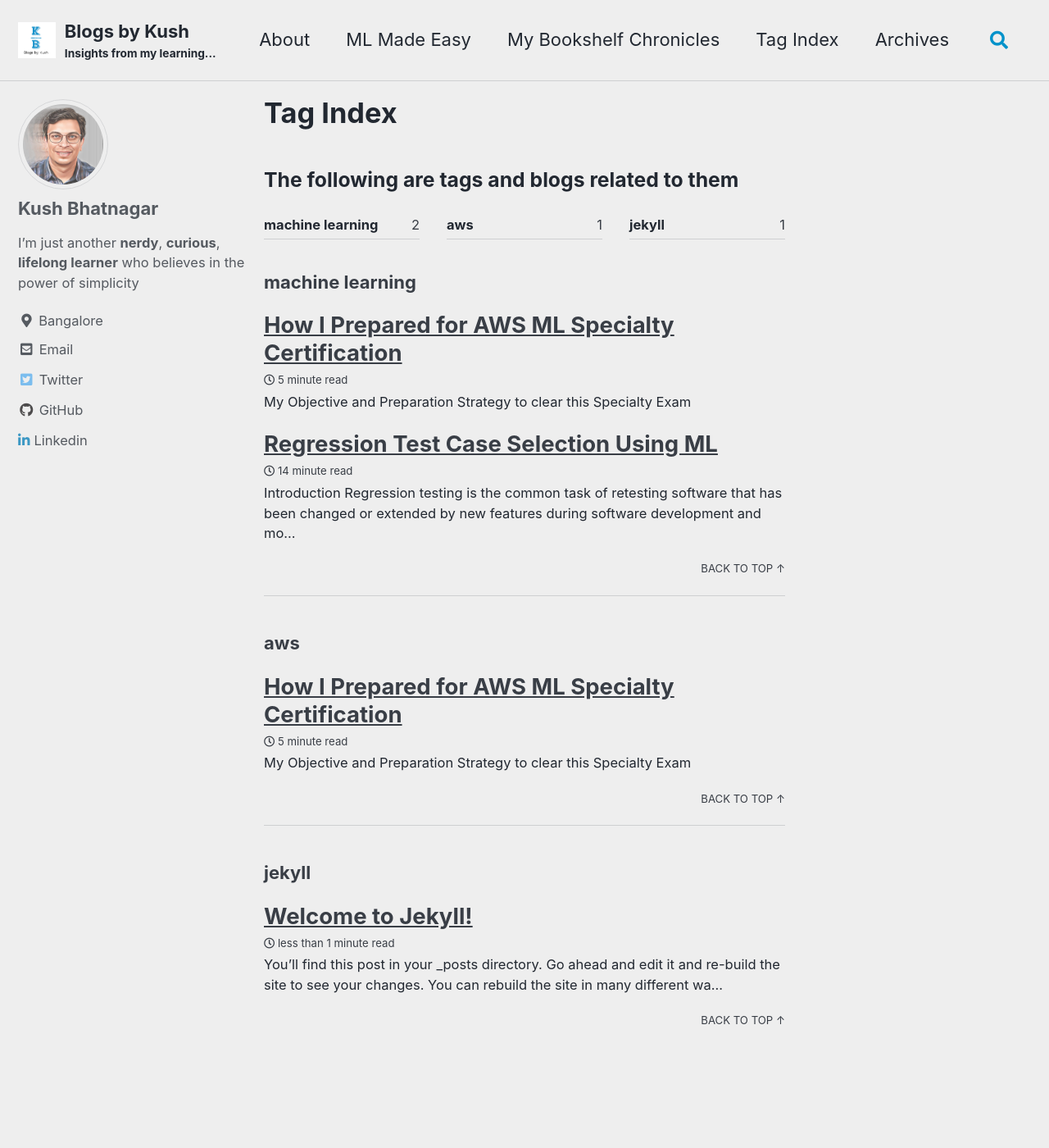
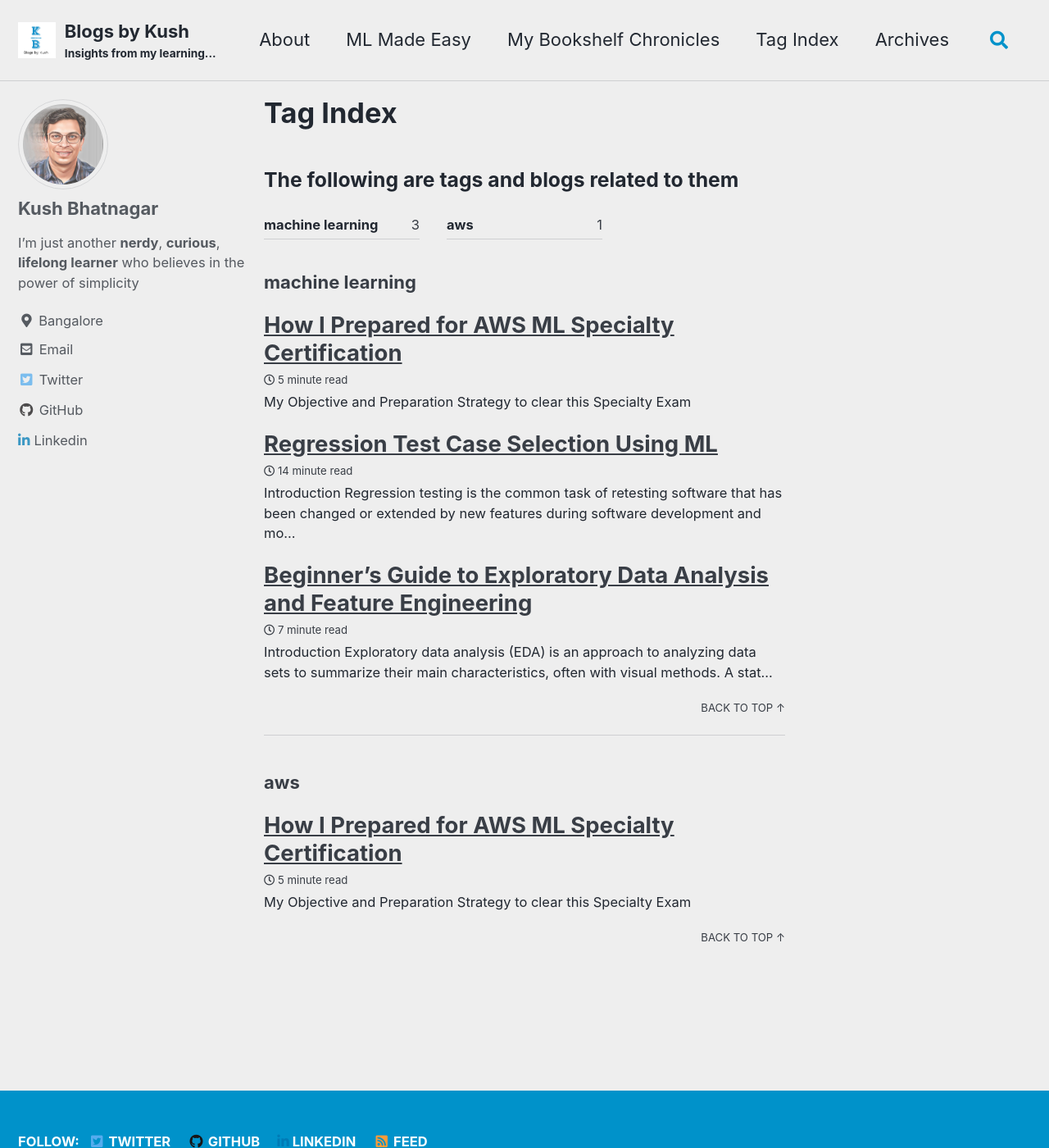
Before and after one commit to KushBhatnagar/kushbhatnagar.github.io, a Jekyll site: the page built from _pages/tags.md, in a window 1280 px wide and 1400 px high. Shown: the whole window at 82% size. Built offline with Jekyll 4.4.1, drawn with Linux system fonts in a browser that asks for light colours; cached includes are drawn as plain includes; some of the changed lines change nothing that is shown.

Commit message:
Adding old blog- Guide to EDA

````diff
--- a/_config.yml
+++ b/_config.yml
@@ -4,12 +4,12 @@ title: Blogs by Kush
 title_separator: '-'
 subtitle: Insights from my learning...
 name: Kush Bhatnagar
-description: An amazing website.
+description: Blogs on MLOPS, AWS , Machine Learning and lot more
 #url: 'https://localhost:4000'
 url: https://kushbhatnagar.github.io
 #baseurl: null
 baseurl: "/"
-repository: null
+repository: kushbhatnagar/kushbhatnagar.github.io
 teaser: /assets/images/unsplash-image-3.jpg
 logo: /assets/images/logo-kb-2-air.png
 masthead_title: null
--- /dev/null
+++ b/_posts/2020-01-29-guidefornewbie-eda-featureeng-modeling-evaluation.md
@@ -0,0 +1,275 @@
+---
+title: Beginner's Guide to Exploratory Data Analysis and Feature Engineering
+layout: single
+toc: true
+tags:
+- machine learning
+---
+
+# Introduction
+**Exploratory data analysis (EDA)** is an approach to analyzing data sets to summarize their main characteristics, often with visual methods. A statistical model can be used or not, but primarily EDA is for seeing what the data can tell us beyond the formal modeling or hypothesis testing task.
+When I started my journey in the Data Science field I always had difficulty with the starting point of any problem but after reading a few exemplary Kernels in Kaggle I have realized the power of Exploratory Data Analysis and its impact on Data Modeling and Predictions
+
+I am trying to explain how we can do EDA and Feature Engineering as the simplest way to get some insight into the Titanic Disaster. I have put only specific code snippets before each visualization and analysis, if anyone is interested in full code then refer to the link provided at the end.
+
+The sinking of the Titanic is one of the most infamous shipwrecks in history. On April 15, 1912, during her maiden voyage, the widely considered “unsinkable” RMS Titanic sank after colliding with an iceberg. Unfortunately, there weren’t enough lifeboats for everyone on board, resulting in the death of 1502 out of 2224 passengers and crew.
+
+I have used [dataset](https://www.kaggle.com/c/titanic/data) which is provided by **Kaggle** for [Titanic: Machine Learning from Disaster Competition](https://www.kaggle.com/c/titanic/overview)
+
+# Features Analysis
+Let’s import required libraries for EDA
+```python
+#Importing required libraries
+import numpy as np
+import seaborn as sns
+import pandas as pd
+import matplotlib.pyplot as plt
+import plotly.graph_objects as go
+import plotly.express as px
+from sklearn.ensemble import RandomForestClassifier
+#Importing train data set
+ds_train=pd.read_csv("/<InputDirectory>/train.csv")
+#Checking features in train data set
+ds_train.head()
+```
+<img src ="/assets/images/data-set-titanic.png">
+
+Now , analyze these features/variables one by one
+
+**Survived** is a target variable where the survival of a passenger is predicted in binary format i.e. 0 for Not Survived and 1 for Survived
+
+**PassengerId** and **Ticket** variables can be assumed as Random unique Identifiers of Passengers and they don't have any impact on survival, hence we can ignore them
+
+**Pclass** is an ordinal datatype for the ticket class, it can be considered as the passenger's **Socio-Economic Status** and it may impact the passenger’s survival chances so we will keep this in our analysis. It's unique values are 1 = Upper Class, 2 = Middle Class and 3= Lower Class
+
+**Name** is self-explanatory, we will skip this variable from our analysis
+
+**Sex or Gender** could have played an important role in survival because during any evacuation from disaster, preference will be given to the female gender and to test this notion we will consider gender in our analysis
+
+**SibSp and Parch** represent the total number of the passenger's siblings/spouse and parents/children on board respectively, they could be used to create a new variable called **'Family Size'** (Creating a new feature/variable is an example of Feature Engineering)
+
+**Age** could have also played a role in survival, so we will keep this in our feature list
+
+**Fare** is also an indicator of the Socio-Economic Status of passengers, let's keep this in our feature list
+
+**Cabin** is the Cabin number of the passenger and it can be used in Feature engineering to get an approximate position of the passenger when the accident happened, also from deck level, we can deduce Socioeconomic status. However, after looking at the data it looks like there are many null values so we can drop this column from our feature list.
+
+**Embarked** is a port of embarkation of passengers and this may have an impact on the target variable so we will keep this variable for now. It has 3 unique values , **C = Cherbourg ,Q = Queenstown and S = Southampton**
+
+# Visualization
+Now, we will try to see the relation between selected features by creating Seaborn and Plotly visualization
+
+First, start with the passenger’s Age
+```python
+#Converting Age into series and visualizing the age distribution
+age_series=pd.Series(ds_train['Age'].value_counts())
+fig=px.scatter(age_series,y=age_series.values,x=age_series.index)
+fig.update_layout(
+    title="Age Distribution",
+    xaxis_title="Age in Years",
+    yaxis_title="Count of People",
+    font=dict(
+        family="Courier New, monospace",
+        size=18,
+    )
+)
+fig.show()
+```
+
+<img src ="/assets/images/age-dist-Vs-age_Titanic.png">
+
+We can deduce a few points from the above graph
+<ol>
+  <li> Majority of passengers aged more than <b>20 years</b> and less than <b>50 years</b> </li>
+  <li> 30 passengers share the same age i.e. <b>24 years</b> </li>
+  <li> <b>164</b> passengers share the same age </li>
+</ol>
+{: .notice--info}
+
+Let’s check how Gender is distributed among passengers
+```python
+print("Number of Passengers Gender Wise \n{}".format(ds_train['Sex'].value_counts()))
+#Gender wise distribution
+fig = go.Figure(data=[go.Pie(labels=ds_train['Sex'],hole=.4)])
+fig.update_layout(
+    title="Sex Distribution",
+    font=dict(
+        family="Courier New, monospace",
+        size=18
+    ))
+fig.show()
+```
+<img src ="/assets/images/gender-dist_titanic.png">
+
+It’s quite evident that the number of male passengers is almost double of female passengers.
+
+Let’s see how many females and males survived across different age groups.
+
+```python
+#Create categorical variable graph for Age,Sex and Survived variables
+sns.catplot(x="Survived", y="Age", hue="Sex", kind="swarm", data=ds_train,height=10,aspect=1.5)
+plt.title('Passengers Survival Distribution: Age and Sex',size=25)
+plt.show()
+```
+
+<img src ="/assets/images/passenger-surv-dist-age-sex_Titanic.png">
+
+Well it’s pretty evident from the above graph that the majority of female passengers are survived
+
+<ol>
+  <li> Majority of Male passengers aged between 20 to 50 years had not survived. <b>It means most of the young men had not survived this disaster</b> </li>
+  <li> Oldest male passenger aged 80 years,had survived </li>
+  <li> Age and Sex were major factors in deciding the passenger’s fate </li>
+</ol>
+{: .notice--info}
+
+Now, let’s see **Pclass** variable relation with survival
+
+```python
+#Visualize relation between Pclass and Survival
+fig = go.Figure(data=[go.Pie(labels=ds_train['Pclass'],hole=.4)])
+fig.update_layout(
+    title="PClass Distribution",
+    font=dict(
+        family="Courier New, monospace",
+        size=18
+    ))
+fig.show()
+```
+<img src ="/assets/images/pclass-dist_Titanic.png">
+
+More than half of the passengers were traveling in **Lower Class**.
+
+Let’s see how survival is linked with Pclass
+
+```python
+#Visualize PClass and Survival
+#Create categorical variable graph for Age,Pclass and Survived variables
+sns.catplot(x="Survived", y="Age", hue="Pclass", kind="swarm", data=ds_train,height=10,aspect=1.5)
+plt.title('Passengers Survival Distribution: Age and Pclass',size=25)
+plt.show()
+```
+
+<img src ="/assets/images/passenger-surv-dist-age-pClass_Titanic.png">
+
+<ol>
+  <li> Again , majority of young male passengers aged between 20 to 50 years and travelling in lower class had not survived</b> </li>
+  <li> Oldest male passenger who survived the disaster was travelling in upper class </li>
+  <li>Young men who survived the disaster were travelling in upper class </li>
+</ol>
+{: .notice--info}
+
+> If the passenger was a man aged between 20–50 years, and not so rich at the time of travel then their chances of survival were very less
+
+To support our Socio-Economic Status theory let’s focus on one more variable **Fare**
+
+```python
+#Visualize Fare and Survival
+#Create categorical variable graph for Sex,Fare and Survived variables
+sns.catplot(x="Survived", y="Fare", hue="Sex", kind="swarm", data=ds_train,height=10,aspect=1.5)
+plt.title('Passengers Survival Distribution: Fare and Sex',size=25)
+plt.show()
+```
+
+<img src ="/assets/images/passenger-surv-dist-fare-sex_Titanic.png">
+
+In the above graph, for the feature ‘Sex’ consider **1** for females and **0** for males. It’s evident that female passengers with lower ticket fares survived the disaster and a few male passengers with the highest fare also survived.
+
+It means when it comes to gender, the female got preference across all the classes otherwise **Socio-Economic Status** played an important role in survival.
+
+Now, we will see **Embarked** variable’s impact on survival
+
+```python
+#Visualize relation between Embarked and Survival
+fig = go.Figure(data=[go.Pie(labels=ds_train['Embarked'],hole=.4)])
+fig.update_layout(
+    title="Embarked Distribution",
+    font=dict(
+        family="Courier New, monospace",
+        size=18
+    ))
+fig.show()
+```
+
+<img src ="/assets/images/embarked-dist_titanic.png">
+
+The majority of passengers embarked from **Southampton**, let’s visualize its survival distribution.
+
+```python
+#Visualize Embarked and Survival
+#Create categorical variable graph for Embarked,Age and Survived variables
+sns.catplot(x="Survived", y="Age", hue="Embarked", kind="swarm", data=ds_train,height=10,aspect=1.5)
+plt.title('Passengers Survival Distribution: Embarked and Age',size=25)
+plt.show()
+```
+<img src ="/assets/images/passenger-surv-dist-emb-age_Titanic.png">
+
+We can not deduce any direct relation between Embarked and Survival.
+
+Let’s check the correlation coefficient between these features
+
+```python
+# Training set high correlations
+ds_train.corr()
+```
+<img src ="/assets/images/feature-correlation-Titanic.png">
+
+We can see a direct correlation between the ‘Survived’ and ‘Fare’ variables, other variables are in-directly related to Survival
+
+<ol>
+  <li> <b>Age</b> is correlated to <b>Fare</b> and Fare is correlated to <b>Survived</b> and our analysis also shows how Age played a role in survival, by this we can say that Age is related to <b>Survival</b> </li>
+  <li><b>SibSp and Parch</b> are related to each other and also both are related to Fare which makes sense because more people means more fare, by virtue of this both can be related to Survived </li>
+</ol>
+{: .notice--info}
+
+# Feature Engineering
+
+Feature engineering is the process of using domain knowledge to extract features from raw data via data mining techniques. These features can be used to improve the performance of machine learning algorithms. Having and **engineering good features** will allow you to most accurately represent the underlying structure of the data and therefore create the best model.
+
+Features can be engineered by decomposing or splitting features, from external data sources, or aggregating or combining features to create new features.
+
+Let’s start Feature Engineering by creating a new variable **Family Size** by adding **SibSp, Parch, and One(Current Passenger)**
+
+```python
+#Add new column 'Family Size' in training model set
+ds_train['Family_Size'] = ds_train['SibSp'] + ds_train['Parch'] + 1
+print("Family Size column created sucessfully")
+ds_train.head()
+```
+
+<img src ="/assets/images/family-size-col_titanic.png">
+
+Now we will see how the **Family size** will is related to Survived variable
+
+```python
+#Visualize Family size and Survival
+sns.barplot(x="Family_Size", y="Age", hue="Survived", data=ds_train,palette = 'rainbow')
+plt.title('Family Size - Age Survival Distribution',size=20)
+plt.show()
+```
+
+<img src ="/assets/images/family-size-age-dist_Titanic.png">
+
+```python
+sns.catplot(y="Family_Size", x="Survived", hue='Sex',kind="swarm", data=ds_train,height=8,aspect=1.5)
+plt.title('Family Size - Gender Survival Distribution',size=25)
+plt.show()
+```
+
+<img src ="/assets/images/family-size-gender-dist_Titatnic.png">
+
+<ol>
+  <li> Chances of survival are less for <b>large Families (>5 members)</b> </li>
+  <li>If the family size is small then the main passenger’s gender decides on survival, this supports the previous deduction of Gender’s role in the survival </li>
+</ol>
+{: .notice--info}
+
+
+**Note**: Survival data is marked for main passengers and not for the whole family, whereas family members’ names must be there in the list and they may or may not be survived. In other words, by just looking at the survival column we can not deduce that the fate of all family members was the same
+{: .notice}
+
+# Last Word
+
+We can see that by just visualizing the relation between a few variables we got so many insights and further we can use this newly gained knowledge regarding a feature in training data models by adding new features and removing the unnecessary ones.
+
+Refer to [Kaggle Kernel](https://www.kaggle.com/kushbhatnagar/guide-for-newbie-titanic-eda-feature-eng-modeling/notebook) or [Juypter Notebook](https://github.com/KushBhatnagar/CompetitionsNotebooks/tree/master/TitanicSurvivalPrediction) for whole analysis and data modeling
--- a/_posts/2023-03-03-welcome-to-jekyll.markdown
+++ /dev/null
@@ -1,31 +0,0 @@
----
-title: Welcome to Jekyll!
-layout: single
-date: '2023-03-03 10:19:25 +0530'
-tags:
-- jekyll
----
-
-You’ll find this post in your `_posts` directory. Go ahead and edit it and re-build the site to see your changes. You can rebuild the site in many different ways, but the most common way is to run `jekyll serve`, which launches a web server and auto-regenerates your site when a file is updated.
-
-Jekyll requires blog post files to be named according to the following format:
-
-`YEAR-MONTH-DAY-title.MARKUP`
-
-Where `YEAR` is a four-digit number, `MONTH` and `DAY` are both two-digit numbers, and `MARKUP` is the file extension representing the format used in the file. After that, include the necessary front matter. Take a look at the source for this post to get an idea about how it works.
-
-Jekyll also offers powerful support for code snippets:
-
-{% highlight ruby %}
-def print_hi(name)
-  puts "Hi, #{name}"
-end
-print_hi('Tom')
-#=> prints 'Hi, Tom' to STDOUT.
-{% endhighlight %}
-
-Check out the [Jekyll docs][jekyll-docs] for more info on how to get the most out of Jekyll. File all bugs/feature requests at [Jekyll’s GitHub repo][jekyll-gh]. If you have questions, you can ask them on [Jekyll Talk][jekyll-talk].
-
-[jekyll-docs]: https://jekyllrb.com/docs/home
-[jekyll-gh]:   https://github.com/jekyll/jekyll
-[jekyll-talk]: https://talk.jekyllrb.com/
````
Also changed, not shown: assets/images/age-dist-Vs-age_Titanic.png (added), assets/images/data-set-titanic.png (added), assets/images/embarked-dist_titanic.png (added), assets/images/family-size-age-dist_Titanic.png (added), assets/images/family-size-col_titanic.png (added), assets/images/family-size-gender-dist_Titatnic.png (added), assets/images/feature-correlation-Titanic.png (added), assets/images/gender-dist_titanic.png (added), assets/images/passenger-surv-dist-age-pClass_Titanic.png (added), assets/images/passenger-surv-dist-age-sex_Titanic.png (added), assets/images/passenger-surv-dist-emb-age_Titanic.png (added), assets/images/passenger-surv-dist-fare-sex_Titanic.png (added), assets/images/pclass-dist_Titanic.png (added).
